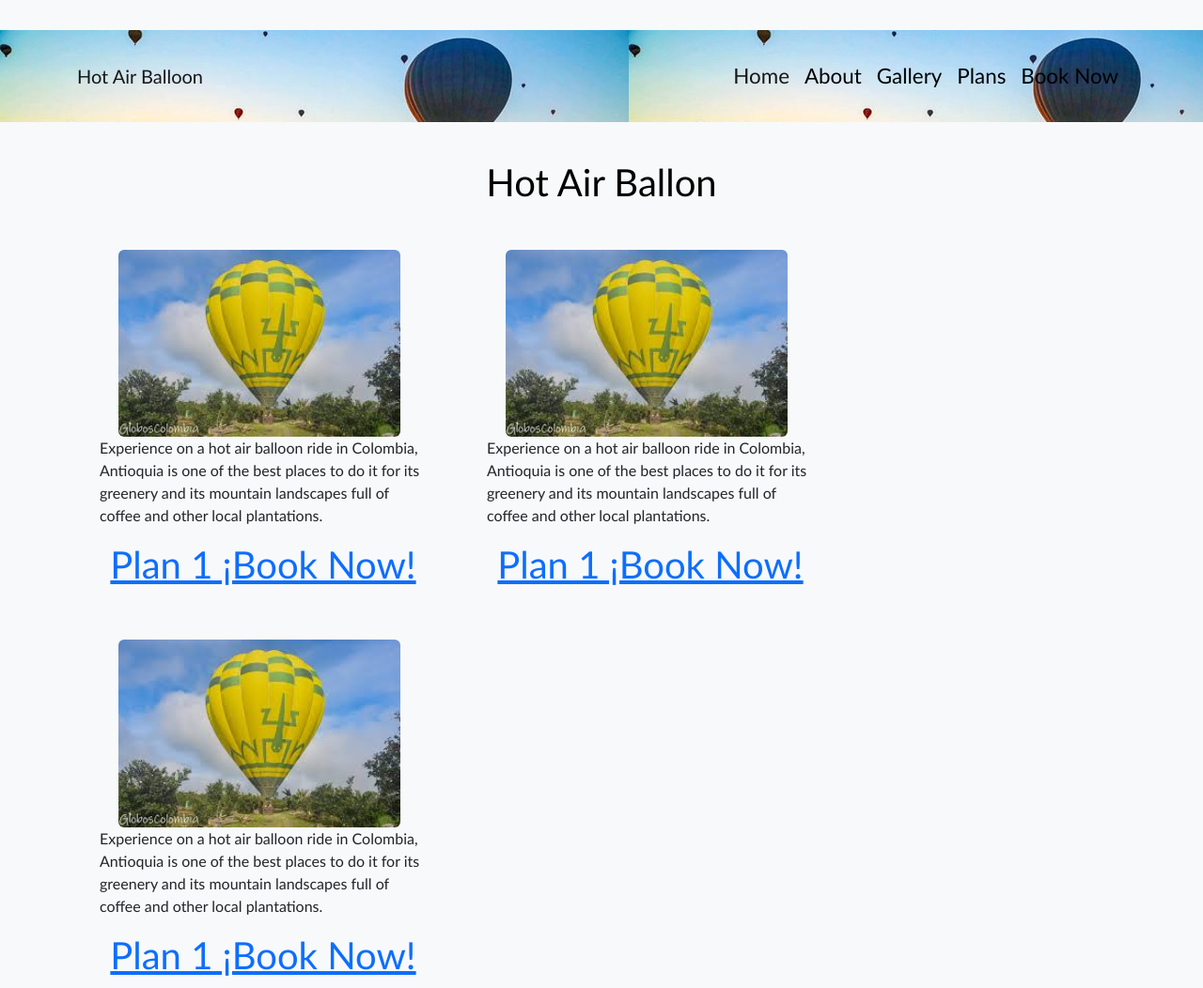
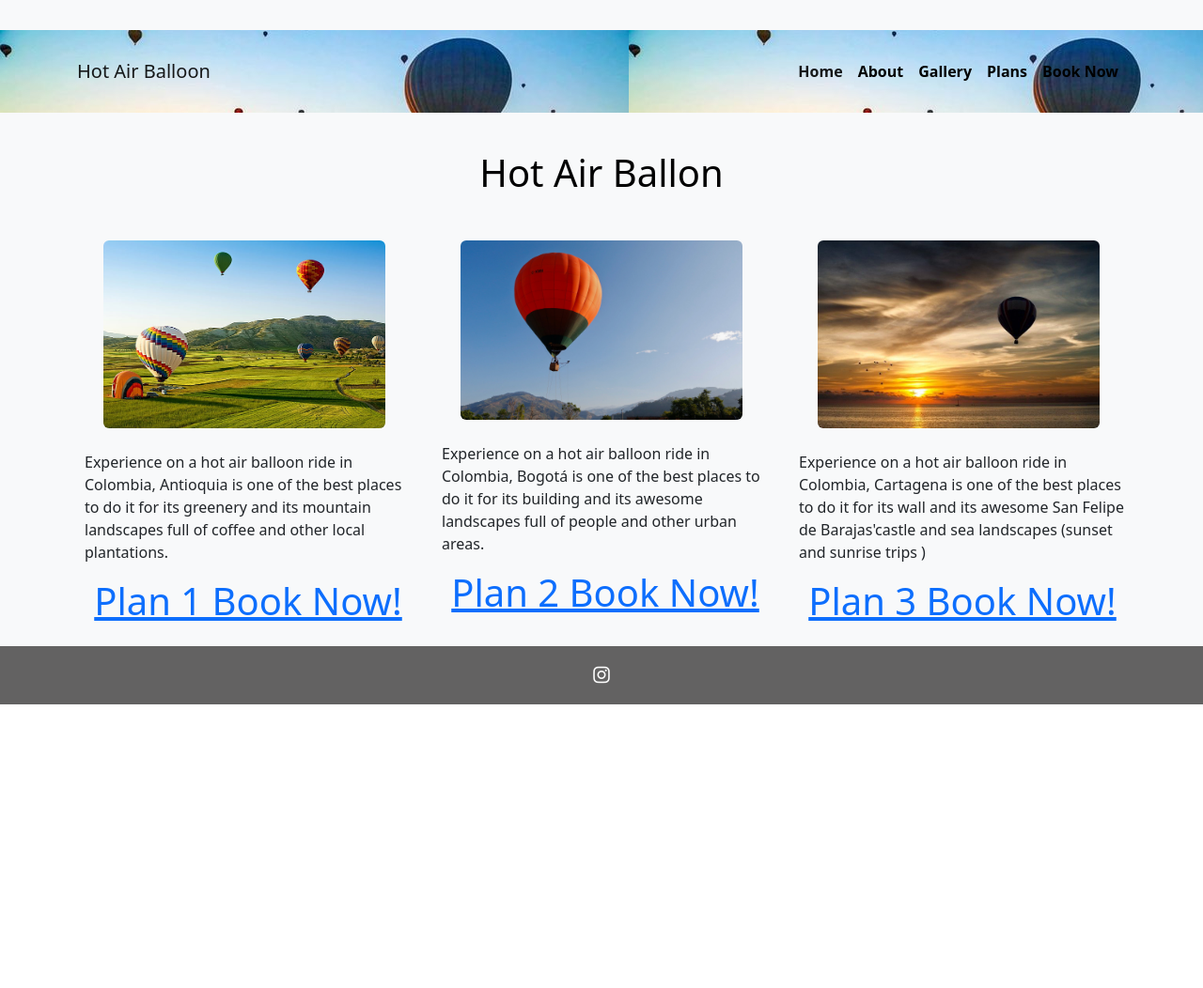
Before and after one commit to fabiansalinas2211/Hot_air_balloon, a website: page pages/plans.html in a window 1280 px wide. Shown: the top 1052 px of the page at 94% size. After the commit the page ends 800 px from the top, so only its background shows below. Drawn offline with nearby package versions, Linux system fonts and the light colour scheme.

Commit message:
add sass

```diff
--- a/package.json
+++ b/package.json
@@ -6,7 +6,8 @@
   "scripts": {
     "test": "echo \"Error: no test specified\" && exit 1",
     "sass": "sass",
-		"sass:watch": "sass --watch scss/main.scss  css/styles1.css"
+    "sass:watch": "sass --watch scss/main.scss  css/styles1.css",
+    "build":"purgecss --css css/styles1.css --content *.html -o css/reducido.css"
   },
   "repository": {
     "type": "git",
@@ -19,6 +20,7 @@
   },
   "homepage": "https://github.com/fabiansalinas2211/Hot_air_balloon#readme",
   "dependencies": {
+    "bootstrap": "^5.2.3",
     "sass": "^1.58.0"
   }
 }
--- a/pages/plans.html
+++ b/pages/plans.html
@@ -40,47 +40,45 @@
             </nav>
             <main class="bg-light py-3">
                 <div class="container">
+                    <h1 class="text-black text-center my-4 ">
+                        Hot Air Ballon
+                    </h1>
                     <div class="row">
-                        <h1 class="text-black text-center my-4 ">
-                            Hot Air Ballon
-                        </h1>
-                        <article class="col-sm-12 col-lg-4 mx-3 my-4">
+                        <article class="col-sm-12 col-lg-4" >
                             <div class="d-flex align-items-start flex-column flex-md-column">
-                                    <img src="../IMG/globo2.jpg" class="rounded mx-auto d-block" alt="globo" width="300px">
+                                    <img src="../IMG/plans1.jpg" class="rounded mx-auto d-block my-4" alt="globo" width="300px">
                                     <div class="d-flex align-items-center flex-column ms-2">
                                         <p>Experience on a  hot air balloon ride in Colombia, Antioquia is one of the best places to do it for its greenery and its mountain landscapes full of coffee and other local plantations.</p>
-                                        <h1><a class="bookNow-link" href="bookNow.html">Plan 1 ¡Book Now!</a></h1>
+                                        <h1><a class="bookNow-link" href="bookNow.html">Plan 1 Book Now!</a></h1>
                                     </div>
                             </div>
                         </article>
-                        <article class="col-sm-12 col-lg-4 mx-3 my-4">
+                        <article class="col-sm-12 col-lg-4">
                             <div class="d-flex align-items-start flex-column flex-md-column">
-                                    <img src="../IMG/globo2.jpg" class="rounded mx-auto d-block" alt="globo" width="300px">
+                                    <img src="../IMG/plans2.jpeg" class="rounded mx-auto d-block my-4" alt="globo" width="300px">
                                     <div class="d-flex align-items-center flex-column ms-2">
-                                        <p>Experience on a  hot air balloon ride in Colombia, Antioquia is one of the best places to do it for its greenery and its mountain landscapes full of coffee and other local plantations.</p>
-                                        <h1><a class="bookNow-link" href="bookNow.html">Plan 1 ¡Book Now!</a></h1>
+                                        <p>Experience on a  hot air balloon ride in Colombia, Bogotá is one of the best places to do it for its building and its awesome landscapes full of people and other urban areas.</p>
+                                        <h1><a class="bookNow-link" href="bookNow.html">Plan 2 Book Now!</a></h1>
                                     </div>
                             </div>
                         </article>
-                        <article class="col-sm-12 col-lg-4 mx-3 my-4">
+                        <article class="col-sm-12 col-lg-4 ">
                             <div class="d-flex align-items-start flex-column flex-md-column">
-                                    <img src="../IMG/globo2.jpg" class="rounded mx-auto d-block" alt="globo" width="300px">
+                                    <img src="../IMG/plans3.jpg" class="rounded mx-auto d-block my-4" alt="globo" width="300px">
                                     <div class="d-flex align-items-center flex-column ms-2">
-                                        <p>Experience on a  hot air balloon ride in Colombia, Antioquia is one of the best places to do it for its greenery and its mountain landscapes full of coffee and other local plantations.</p>
-                                        <h1><a class="bookNow-link" href="bookNow.html">Plan 1 ¡Book Now!</a></h1>
+                                        <p>Experience on a  hot air balloon ride in Colombia, Cartagena is one of the best places to do it for its wall and its awesome San Felipe de Barajas'castle and  sea  landscapes (sunset and sunrise trips )</p>
+                                        <h1><a class="bookNow-link" href="bookNow.html">Plan 3 Book Now!</a></h1>
                                     </div>
                             </div>
                         </article>
                     </div>
                 </div>
             </main>
-            <div class="container1">
-                <footer class="d-flex flex-wrap justify-content-beteen align-items-center color">
-                    <div class="mx-auto ">
-                        <a href="#" class="instagram"><i class="fa-brands fa-instagram"></i></a>
-                    </div>
-                </footer>
-            </div>
-       <script src="https://cdn.jsdelivr.net/npm/bootstrap@5.2.3/dist/js/bootstrap.bundle.min.js" integrity="sha384-kenU1KFdBIe4zVF0s0G1M5b4hcpxyD9F7jL+jjXkk+Q2h455rYXK/7HAuoJl+0I4" crossorigin="anonymous"></script>
+        <script src="https://cdn.jsdelivr.net/npm/bootstrap@5.2.3/dist/js/bootstrap.bundle.min.js" integrity="sha384-kenU1KFdBIe4zVF0s0G1M5b4hcpxyD9F7jL+jjXkk+Q2h455rYXK/7HAuoJl+0I4" crossorigin="anonymous"></script>
     </body>
+    <footer class="d-flex flex-wrap justify-content-beteen align-items-center color py-3">
+        <div class="mx-auto ">
+            <a href="#" class="instagram"><i class="fa-brands fa-instagram"></i></a>
+        </div>
+    </footer>
 </html>
--- /dev/null
+++ b/scss/_content.scss
@@ -0,0 +1,36 @@
+//nesting--anidacion
+
+.botones{
+    background-image: url(../IMG/sunset.jpg);
+    ul{
+        li{
+            a{
+                font-size: 1.4 em;
+                color: black;
+                font-weight: bold;
+            }
+        }
+    }
+}
+
+.main{
+    article{
+        img{
+            @media (max-width:768px){
+                width: 90%;
+                margin: 10 px auto;
+                display:block;
+            }
+        }
+    }
+}
+.color{
+    background-color: rgb(99, 98, 98);
+    a{
+        font-size: 20px;
+        color: white;
+    }
+}
+.carousel-item{
+    transition: $carousel-transition;
+}
--- /dev/null
+++ b/scss/_vars.scss
@@ -0,0 +1,7 @@
+// variables globales
+
+$mainFont: 'Trebuchet MS', sans-serif;
+$mainColor: rgb(238, 238, 238);
+$footerColor: gray;
+$imgBackground: url(../IMG/sunset.jpg);
+$carousel-transition: transform 2s ease, opacity .5s ease-out;
--- /dev/null
+++ b/scss/main.scss
@@ -0,0 +1,3 @@
+@import "_vars";
+@import "_mixins";
+@import "_content";
```
Also changed, not shown: index.html (+5 -7 lines), pages/about.html (+6 -7 lines), pages/bookNow.html (+5 -1 lines), pages/gallery.html (+12 -9 lines), IMG/plans1.jpg (added), IMG/plans2.jpeg (added), IMG/plans3.jpg (added), css/styles1.css, scss/_mixins.scss (added), 2 other files.
